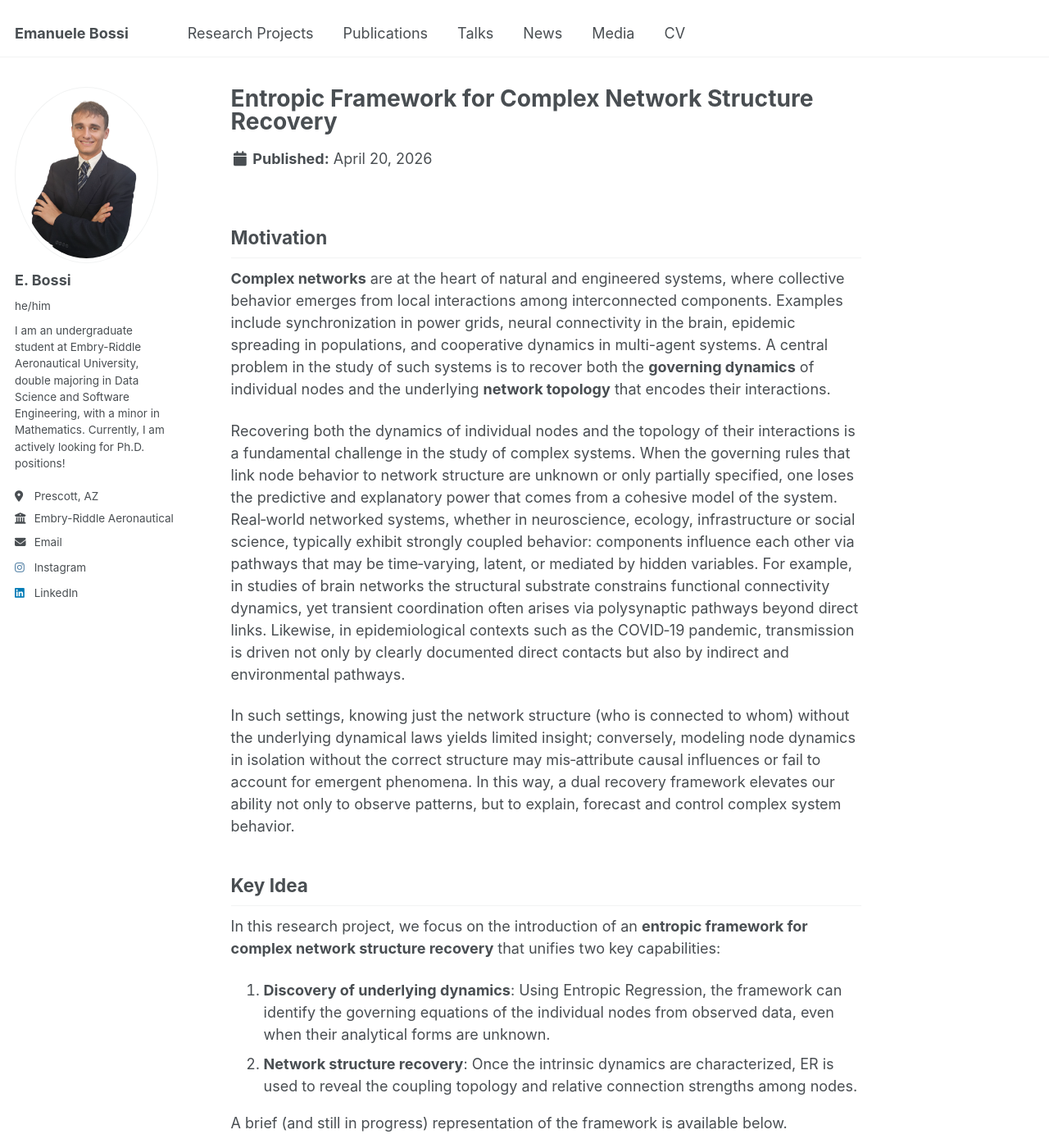
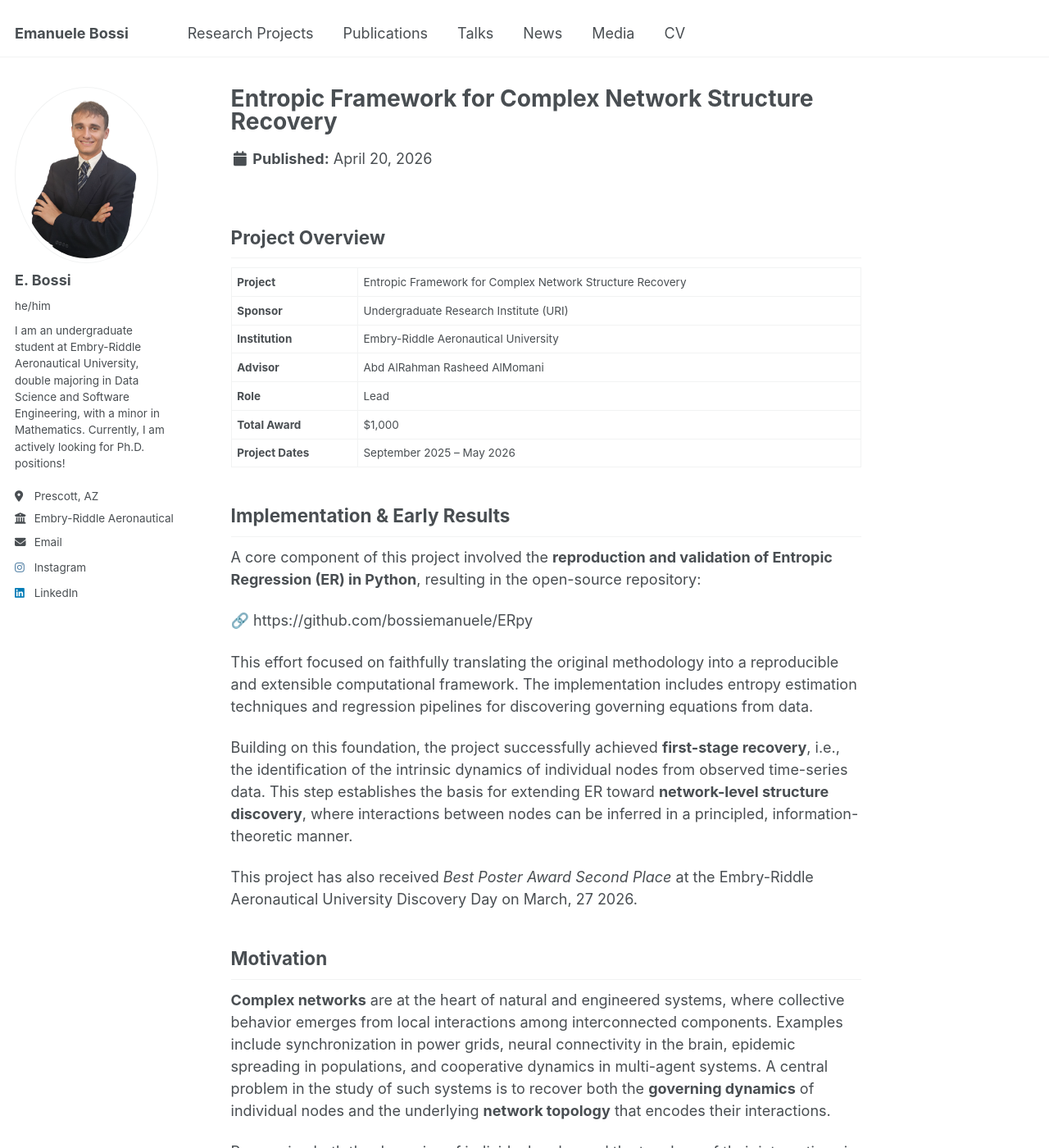
Before and after one commit to bossiemanuele/bossiemanuele.github.io, a Jekyll site: the page built from _portfolio/02_ER.md, in a window 1280 px wide and 1400 px high. Shown: the whole window at 82% size. Built offline with Jekyll 4.4.1, drawn with Linux system fonts in a browser that asks for light colours; some of the changed text lies outside the part shown.

Commit message:
Update 02_ER.md

```diff
--- a/_portfolio/02_ER.md
+++ b/_portfolio/02_ER.md
@@ -6,15 +6,61 @@ level: undergraduate
 institution: erau
 ---
 
+## Project Overview
+
+<table>
+  <tr>
+    <td><strong>Project</strong></td>
+    <td>Entropic Framework for Complex Network Structure Recovery</td>
+  </tr>
+  <tr>
+    <td><strong>Sponsor</strong></td>
+    <td>Undergraduate Research Institute (URI)</td>
+  </tr>
+  <tr>
+    <td><strong>Institution</strong></td>
+    <td>Embry-Riddle Aeronautical University</td>
+  </tr>
+  <tr>
+    <td><strong>Advisor</strong></td>
+    <td>Abd AlRahman Rasheed AlMomani</td>
+  </tr>
+  <tr>
+    <td><strong>Role</strong></td>
+    <td>Lead</td>
+  </tr>
+  <tr>
+    <td><strong>Total Award</strong></td>
+    <td>$1,000</td>
+  </tr>
+  <tr>
+    <td><strong>Project Dates</strong></td>
+    <td>September 2025 – May 2026</td>
+  </tr>
+</table>
+
+## Implementation & Early Results
+
+A core component of this project involved the **reproduction and validation of Entropic Regression (ER) in Python**, resulting in the open-source repository:
+
+🔗 https://github.com/bossiemanuele/ERpy
+
+This effort focused on faithfully translating the original methodology into a reproducible and extensible computational framework. The implementation includes entropy estimation techniques and regression pipelines for discovering governing equations from data.
+
+Building on this foundation, the project successfully achieved **first-stage recovery**, i.e., the identification of the intrinsic dynamics of individual nodes from observed time-series data. This step establishes the basis for extending ER toward **network-level structure discovery**, where interactions between nodes can be inferred in a principled, information-theoretic manner.
+
+This project has also received *Best Poster Award Second Place* at the Embry-Riddle Aeronautical University Discovery Day on March, 27 2026.
+
 ## Motivation
 
 **Complex networks** are at the heart of natural and engineered systems, where collective behavior emerges from local interactions among interconnected components. Examples include synchronization in power grids, neural connectivity in the brain, epidemic spreading in populations, and cooperative dynamics in multi-agent systems. A central problem in the study of such systems is to recover both the **governing dynamics** of individual nodes and the underlying **network topology** that encodes their interactions.
 
-Recovering both the dynamics of individual nodes and the topology of their interactions is a fundamental challenge in the study of complex systems. When the governing rules that link node behavior to network structure are unknown or only partially specified, one loses the predictive and explanatory power that comes from a cohesive model of the system. Real‑world networked systems, whether in neuroscience, ecology, infrastructure or social science, typically exhibit strongly coupled behavior: components influence each other via pathways that may be time‑varying, latent, or mediated by hidden variables. For example, in studies of brain networks the structural substrate constrains functional connectivity dynamics, yet transient coordination often arises via polysynaptic pathways beyond direct links. Likewise, in epidemiological contexts such as the COVID‑19 pandemic, transmission is driven not only by clearly documented direct contacts but also by indirect and environmental pathways.
+Recovering both the dynamics of individual nodes and the topology of their interactions is a fundamental challenge in the study of complex systems. When the governing rules that link node behavior to network structure are unknown or only partially specified, one loses the predictive and explanatory power that comes from a cohesive model of the system. Real-world networked systems, whether in neuroscience, ecology, infrastructure or social science, typically exhibit strongly coupled behavior: components influence each other via pathways that may be time-varying, latent, or mediated by hidden variables. For example, in studies of brain networks the structural substrate constrains functional connectivity dynamics, yet transient coordination often arises via polysynaptic pathways beyond direct links. Likewise, in epidemiological contexts such as the COVID-19 pandemic, transmission is driven not only by clearly documented direct contacts but also by indirect and environmental pathways.
 
 In such settings, knowing just the network structure (who is connected to whom) without the underlying dynamical laws yields limited insight; conversely, modeling node dynamics in isolation without the correct structure may mis‐attribute causal influences or fail to account for emergent phenomena. In this way, a dual recovery framework elevates our ability not only to observe patterns, but to explain, forecast and control complex system behavior.
 
 ## Key Idea
+
 In this research project, we focus on the introduction of an **entropic framework for complex network structure recovery** that unifies two key capabilities:
 
 1. **Discovery of underlying dynamics**: Using Entropic Regression, the framework can identify the governing equations of the individual nodes from observed data, even when their analytical forms are unknown.
```
